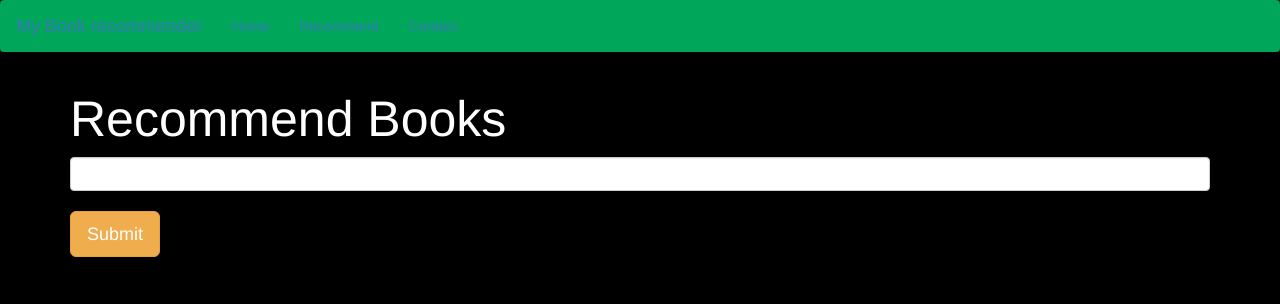
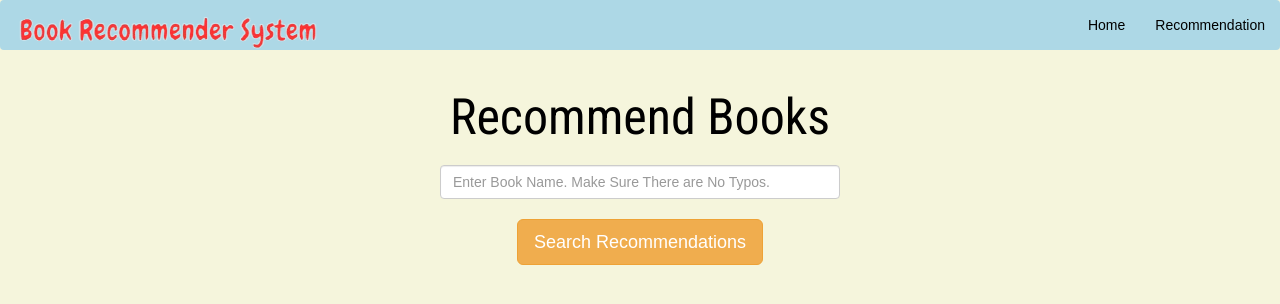
Before and after one commit to Sameeksha2323/AI-Book-Recommendation-Project, a Flask app: page /recommend in a window 1280 px wide. Shown: the top 304 px of the page. Run offline with Flask 3, Linux system fonts and the light colour scheme.

Commit message:
Update recommend.html

```diff
--- a/templates/recommend.html
+++ b/templates/recommend.html
@@ -2,61 +2,70 @@
 <html lang="en">
 <head>
     <meta charset="UTF-8">
-    <title>Book Recommender System</title>
-    <!-- Latest compiled and minified CSS -->
-<link rel="stylesheet" href="https://cdn.jsdelivr.net/npm/bootstrap@3.3.7/dist/css/bootstrap.min.css" integrity="sha384-BVYiiSIFeK1dGmJRAkycuHAHRg32OmUcww7on3RYdg4Va+PmSTsz/K68vbdEjh4u" crossorigin="anonymous">
+    <title>Book Recommendation - Book Recommender</title>
+    <!-- Bootstrap CSS -->
+    <link rel="stylesheet" href="https://cdn.jsdelivr.net/npm/bootstrap@3.3.7/dist/css/bootstrap.min.css" integrity="sha384-BVYiiSIFeK1dGmJRAkycuHAHRg32OmUcww7on3RYdg4Va+PmSTsz/K68vbdEjh4u" crossorigin="anonymous">
+    <!-- Custom CSS - Link to your existing styles.css -->
+    <link rel="stylesheet" href="/static/css/styles.css">
+    <link rel="preconnect" href="https://fonts.googleapis.com">
+    <link rel="preconnect" href="https://fonts.gstatic.com" crossorigin>
+    <link href="https://fonts.googleapis.com/css2?family=Roboto+Condensed:wght@400;700&display=swap" rel="stylesheet">
+    <style>
+        /* Keep the not-found-message style, you can move this to styles.css if you want */
+        .not-found-message {
+            color: black;
+            text-align: center;
+            margin-top: 20px;
+            font-size: 1.2em;
+        }
+    </style>
 </head>
-<style>
-    .text-white{
-        color:white
-    }
-</style>
-<body style="background-color:black">
+<body class="beige-background"> <!-- Apply beige-background class -->
 
-    <nav class="navbar" style="background-color:#00a65a">
-        <a class="navbar-brand">My Book recommender</a>
-        <ul class="nav navbar-nav">
-            <li><a href="/">Home</a></li>
-            <li><a href="/recommend">Recommend</a></li>
-            <li><a>Contact</a></li>
-        </ul>
+    <nav class="navbar blue-navbar"> <!-- Apply blue-navbar class -->
+        <div class="navbar-header">
+            <a class="navbar-brand logo-placeholder"> <!-- Apply navbar-brand logo-placeholder classes -->
+                <!-- Logo Placeholder - You will replace this with an <img> tag -->
+                <img src="/static/images/logo.png" alt="Logo"> <!-- Use logo image from static folder -->
+            </a>
+        </div>
+        <div class="navbar-collapse collapse"> <!-- Apply navbar-collapse collapse classes -->
+            <ul class="nav navbar-nav navbar-right black-links"> <!-- Apply nav navbar-nav navbar-right black-links classes -->
+                <li><a href="/">Home</a></li>
+                <li><a href="/recommend">Recommendation</a></li>
+            </ul>
+        </div>
     </nav>
-
-    {% if not_found_message %}
-        <p class="not-found-message">{{ not_found_message }}</p>
-    {% endif %}
 
     <div class="container">
         <div class="row">
             <div class="col-md-12">
-                <h1 class="text-white" style="font-size:50px">Recommend Books</h1>
-                <form action="/recommend_books" method="post">
-                    <input name="user_input" type="text" class="form-control"><br>
-                    <input type="submit" class="btn btn-lg btn-warning">
+                <h1 class="top-books-heading" style="font-size:50px; text-align: center; margin-bottom: 20px;">Recommend Books</h1> <!-- Use top-books-heading class and center align, adjust margin -->
+                <form action="/recommend_books" method="post" style="text-align: center;"> <!-- Center align form -->
+                    <input name="user_input" type="text" class="form-control" placeholder="Enter Book Name. Make Sure There are No Typos." style="margin: 0 auto; max-width: 400px;"><br> <!-- Center input and limit width -->
+                    <input type="submit" class="btn btn-lg btn-warning abc" value="Search Recommendations">
                 </form>
             </div>
 
+            {% if not_found_message %}
+                <p class="not-found-message">Book Not Available in the Priority Database. So, these are some all-time popular books.</p>
+            {% endif %}
 
-
+            <div class="row book-grid" style="margin-top: 30px;"> <!-- Apply book-grid class and adjust margin -->
             {% if data %}
-
-             {% for i in data %}
-                <div class="col-md-3" style="margin-top:50px">
-                    <div class="card">
-                        <div class="card-body">
-                            <img class="card-img-top" src="{{i[2]}}">
-                            <p class="text-white">{{i[0]}}</p>
-                            <h4 class="text-white">{{i[1]}}</h4>
+             {% for book in data %}
+                <div class="col-md-3 book-item">
+                    <div class="book-card golden-border rounded-card">
+                        <img class="card-img-top book-image" src="{{book.image}}" alt="{{book.title}}">
+                        <div class="card-body book-info">
+                            <h5 class="book-name">{{book.title}}</h5>
+                            <p class="book-author">Author: {{book.author}}</p>
                         </div>
                     </div>
                 </div>
              {% endfor %}
-
             {% endif %}
-
-
-
-
+            </div>
         </div>
     </div>
 
```
